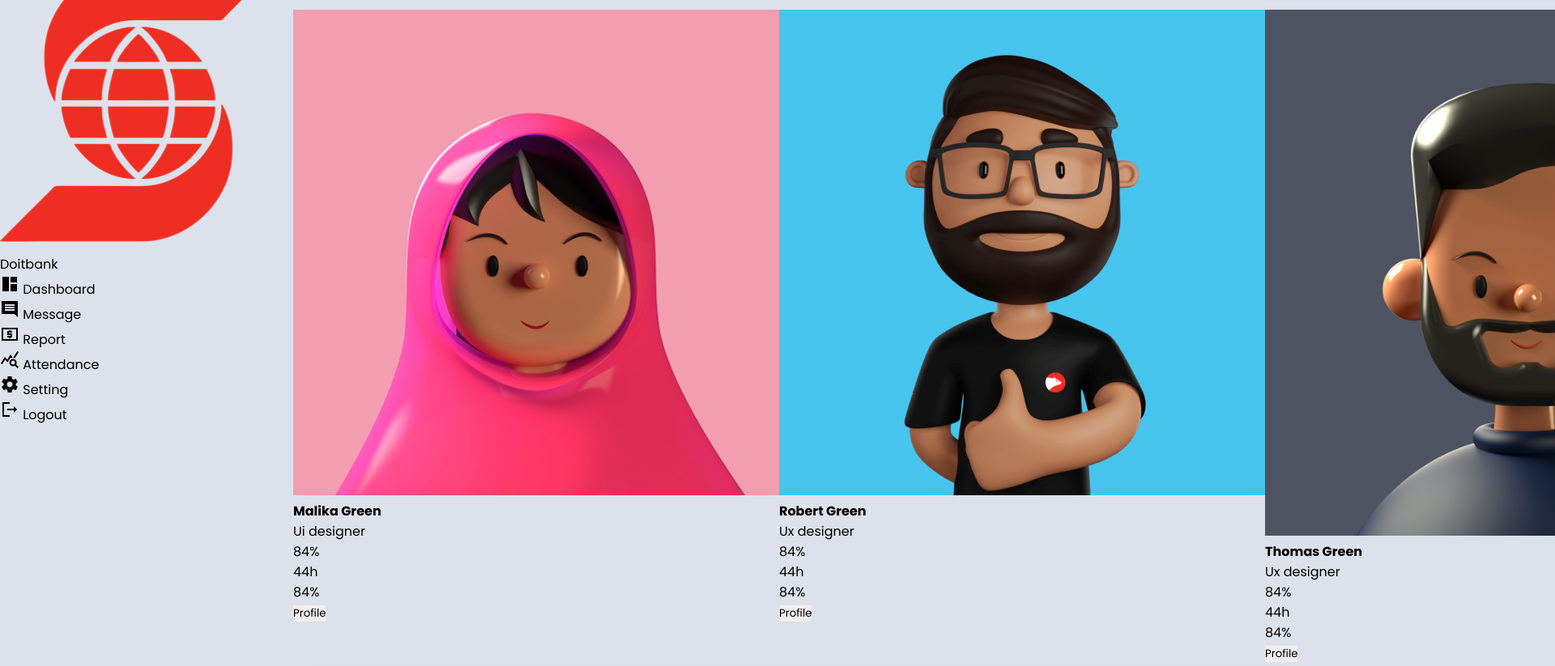
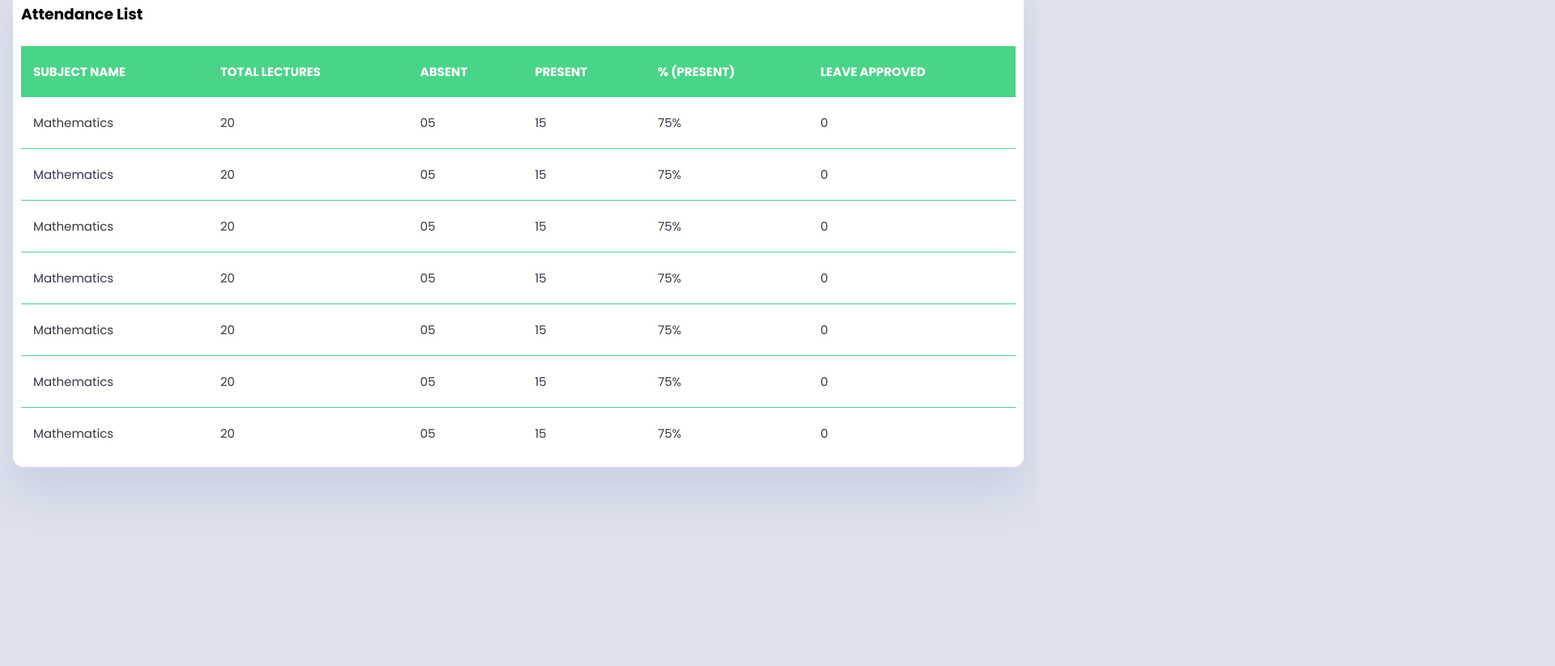
Before and after one commit to yatinarora01/attendance, a plain HTML site: page Dashboard Attendance List V.1.0.html in a window 1280 px wide. Shown: the part 53-876 px from the top of the page at 81% size, 1920 px wide, since content can reach past the window. After the commit the page ends 800 px from the top, so only its background shows below. Drawn offline with Linux system fonts and the light colour scheme.

Commit message:
Update Dashboard Attendance List V.1.0.html

```diff
--- a/Dashboard Attendance List V.1.0.html
+++ b/Dashboard Attendance List V.1.0.html
@@ -10,105 +10,12 @@
 </head>
 <body>
 
-  <div class="container">
-    <nav>
-      <ul>
-        <li>
-            <div class="logo">
-                <img src="img/logo.png">
-                <span class="nav-item">Doitbank</span>
-            </div>
-        </li>
-        <li>
-            <div class="menu">
-                <span class="material-icons-sharp">space_dashboard</span>
-                <span class="nav-item">Dashboard</span>
-            </div>
-        </li>
-        <li>
-            <div class="menu">
-                <span class="material-icons-sharp">comment</span>
-                <span class="nav-item">Message</span>
-            </div>
-        </li>
-        <li>
-            <div class="menu">
-                <span class="material-icons-sharp">local_atm</span>
-                <span class="nav-item">Report</span>
-            </div>
-        </li>
-        <li>
-            <div class="menu">
-                <span class="material-icons-sharp">query_stats</span>
-                <span class="nav-item">Attendance</span>
-            </div>
-        </li>
-        <li>
-            <div class="menu">
-                <span class="material-icons-sharp">settings</span>
-                <span class="nav-item">Setting</span>
-            </div>
-        </li>
-        <li>
-            <div class="menu">
-                <span class="material-icons-sharp">logout</span>
-                <span class="nav-item">Logout</span>
-            </div>
-        </li>
-      </ul>
-    </nav>
-
 
     <section class="main">
       <div class="main-top">
-        <h1>Software Department</h1>
+
       </div>
-      <div class="users">
-        <div class="card">
-          <img src="img/1.png">
-          <h4>Malika Green</h4>
-          <p>Ui designer</p>
-          <div class="index">
-            <p>84%</p>
-            <p>44h</p>
-            <p>84%</p>
-          </div>
-          <button>Profile</button>
-        </div>
-        <div class="card">
-            <img src="img/2.png">
-            <h4>Robert Green</h4>
-            <p>Ux designer</p>
-            <div class="index">
-                <p>84%</p>
-                <p>44h</p>
-                <p>84%</p>
-              </div>
-            <button>Profile</button>
-          </div>
-          <div class="card">
-            <img src="img/3.png">
-            <h4>Thomas Green</h4>
-            <p>Ux designer</p>
-            <div class="index">
-                <p>84%</p>
-                <p>44h</p>
-                <p>84%</p>
-              </div>
-            <button>Profile</button>
-          </div>
-          <div class="card">
-            <img src="img/4.png">
-            <h4>Patricia Green</h4>
-            <p>Ui designer</p>
-            <div class="index">
-                <p>84%</p>
-                <p>44h</p>
-                <p>84%</p>
-            </div>
-            <button>Profile</button>
-          </div>
-      </div>
+
 
       <section class="attendance">
         <div class="attendance-list">
```
